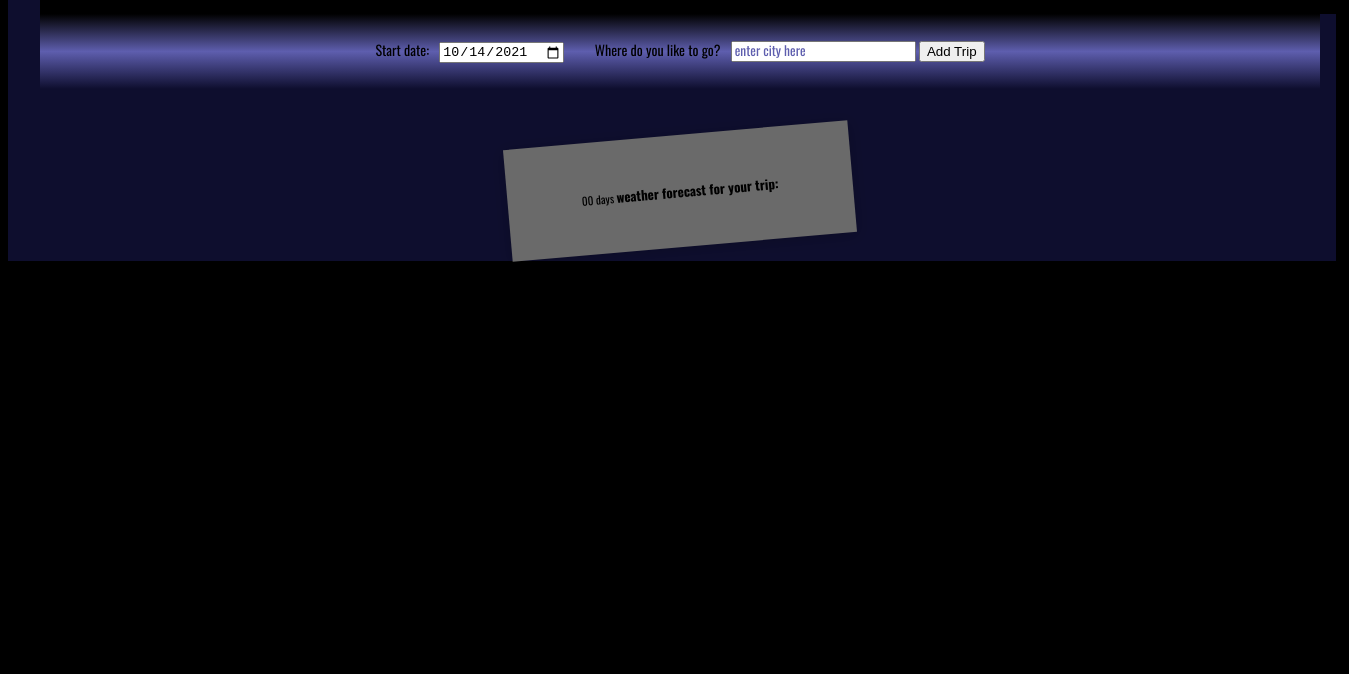
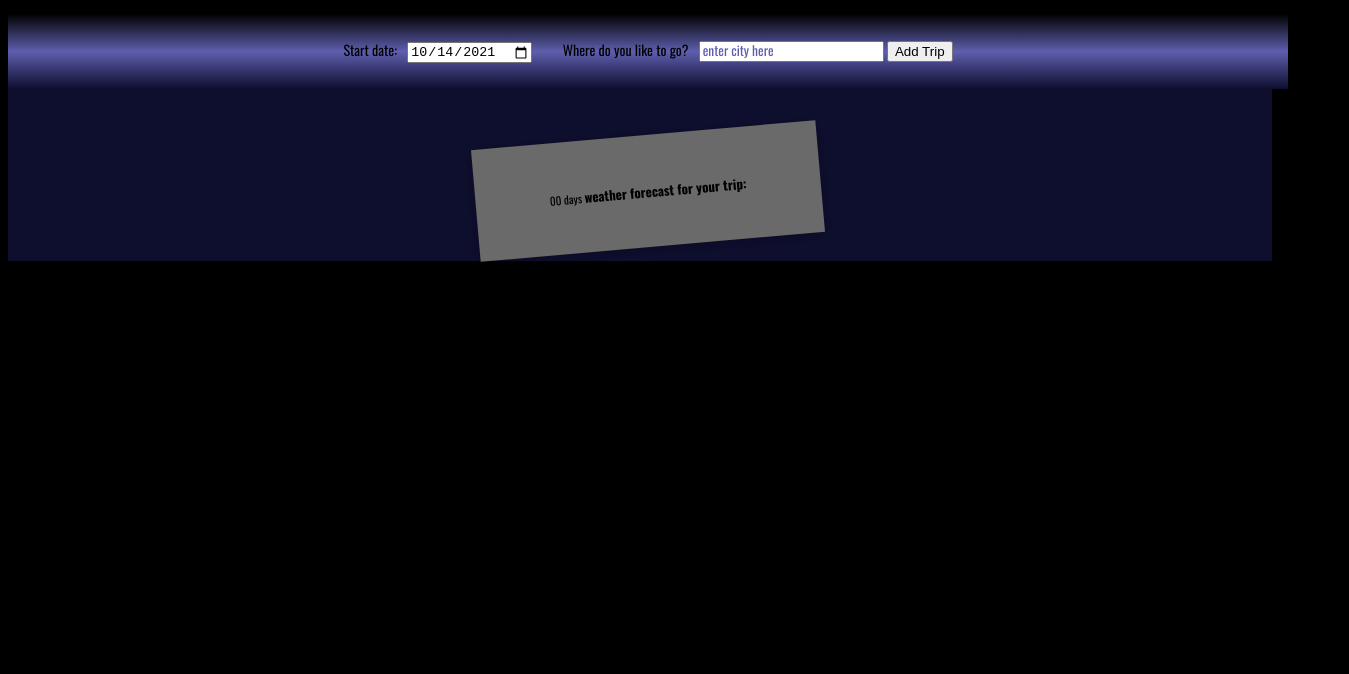
Before and after one commit to Loromi/travel-app, a website built with webpack: page src/client/views/index.html in a window 1280 px wide. Shown: the part 126-800 px from the top of the page, 1349 px wide, since content can reach past the window. Built offline with nearby package versions, Linux system fonts and the light colour scheme; a web font is replaced by a local one.

Commit message:
style: removed unnecessary padding

```diff
--- a/src/client/styles/style.scss
+++ b/src/client/styles/style.scss
@@ -7,7 +7,6 @@ body{
 
 #app{
     width: 100%;
-	padding: 0 2rem;
     background: $background-color;
     font-size: 14px;
     text-align: center;
```
